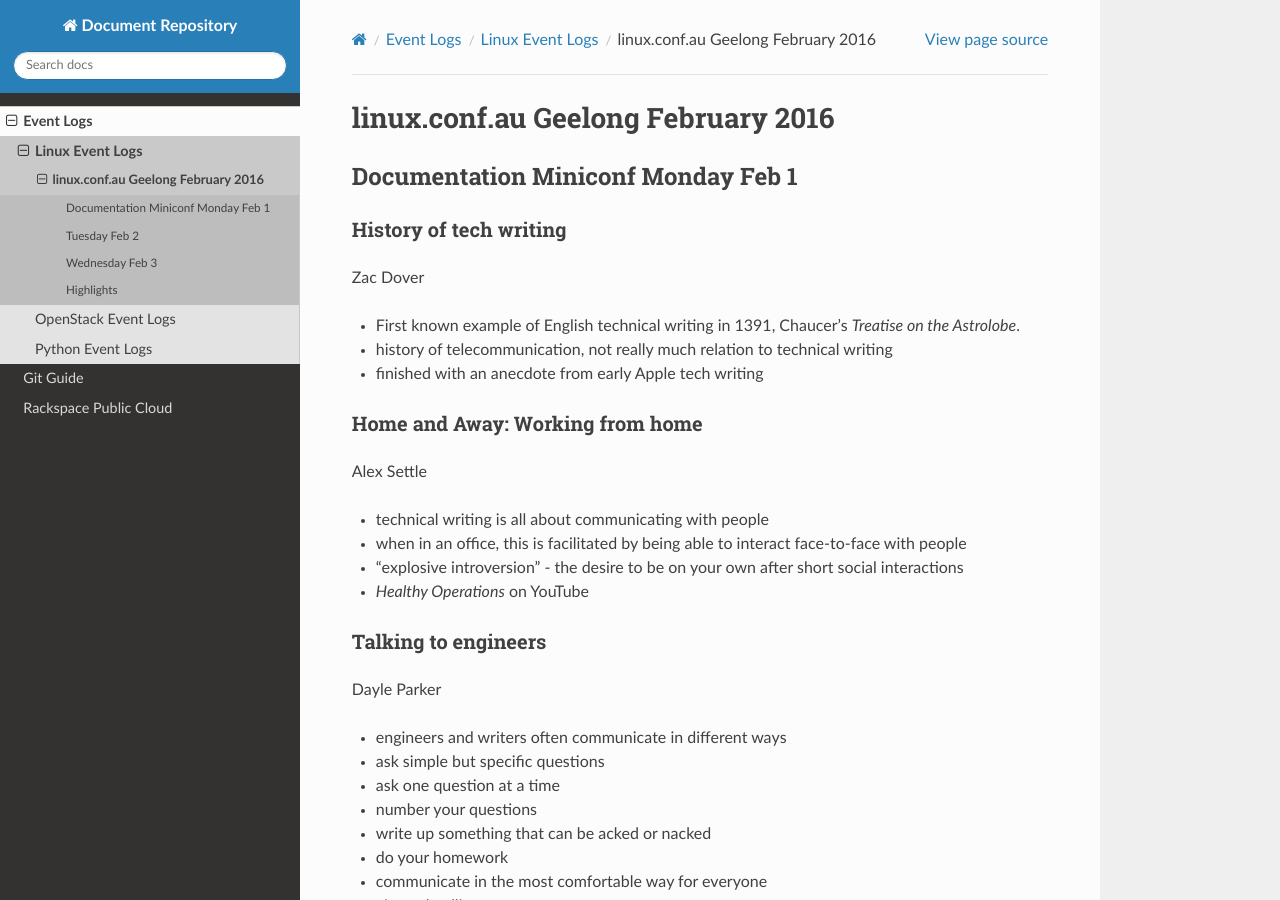
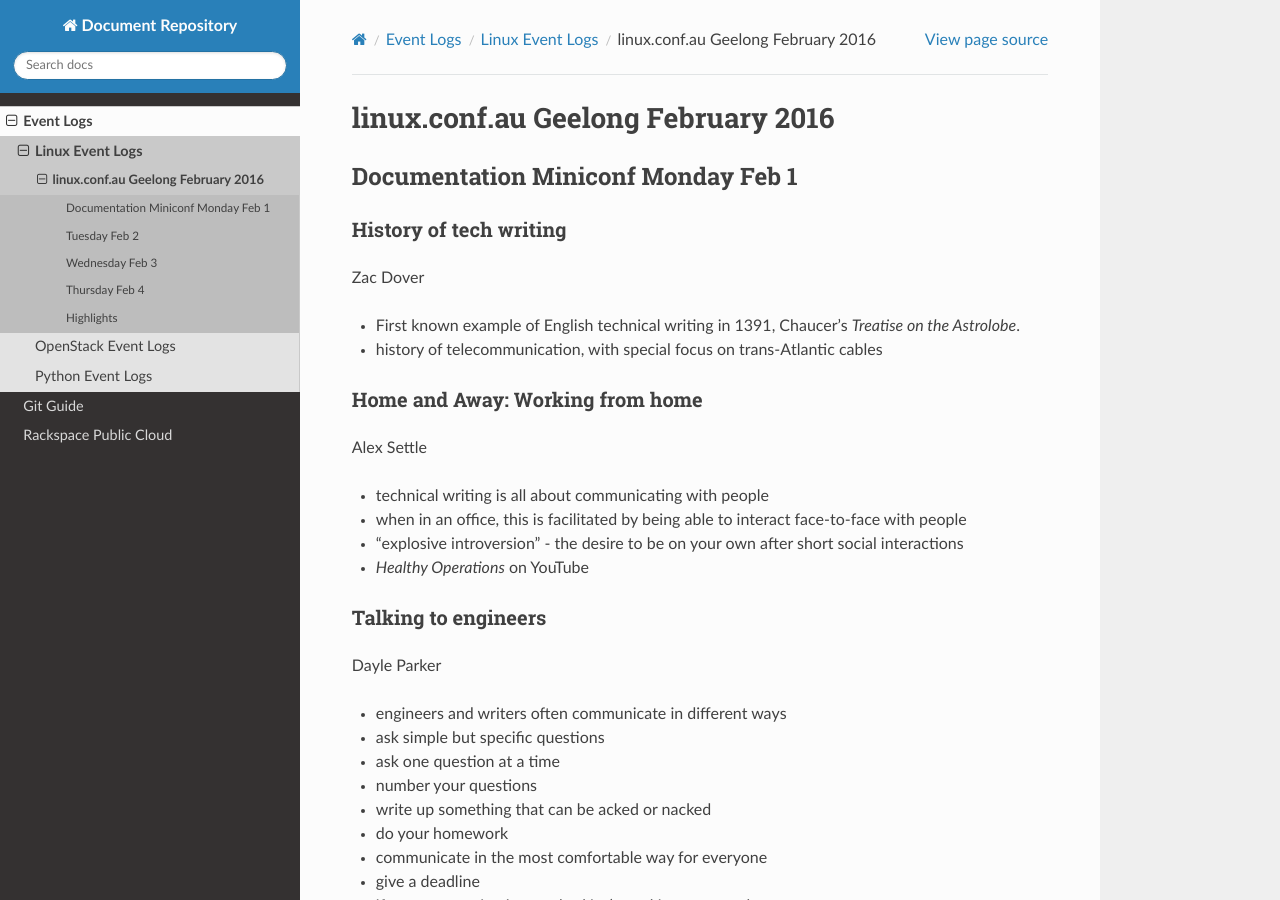
Before and after one commit to tgeles/docs, a Sphinx documentation site: the page built from docs/events/lca_2016.rst, in a window 1280 px wide and 900 px high. Built offline with Sphinx 7.4.7 and the Read the Docs theme 2.0.0, drawn with Linux system fonts in a browser that asks for light colours.

Commit message:
niceness

```diff
--- a/docs/events/lca_2016.rst
+++ b/docs/events/lca_2016.rst
@@ -11,8 +11,7 @@
 
 - First known example of English technical writing in 1391, Chaucer's
   *Treatise on the Astrolobe*.
-- history of telecommunication, not really much relation to technical writing
-- finished with an anecdote from early Apple tech writing
+- history of telecommunication, with special focus on trans-Atlantic cables
 
 
 Home and Away: Working from home
@@ -341,6 +340,9 @@
 - Swift's hashing scales well
 
 
+Thursday Feb 4
+~~~~~~~~~~~~~~
+
 
 Highlights
 ~~~~~~~~~~
--- a/docs/events/pycon2015.rst
+++ b/docs/events/pycon2015.rst
@@ -6,7 +6,7 @@
 ~~~~~~~~~~~~~~~~~~~~~~~~~~~~~~~~~~
 Monty Taylor
 
-- psychobabble thespia
+- psychoanalytic thespia
 - are we making a toolkit for people to use to develop clouds? Or to deploy
   clouds in various place?
 - OS should provide computers and networks that work
```
